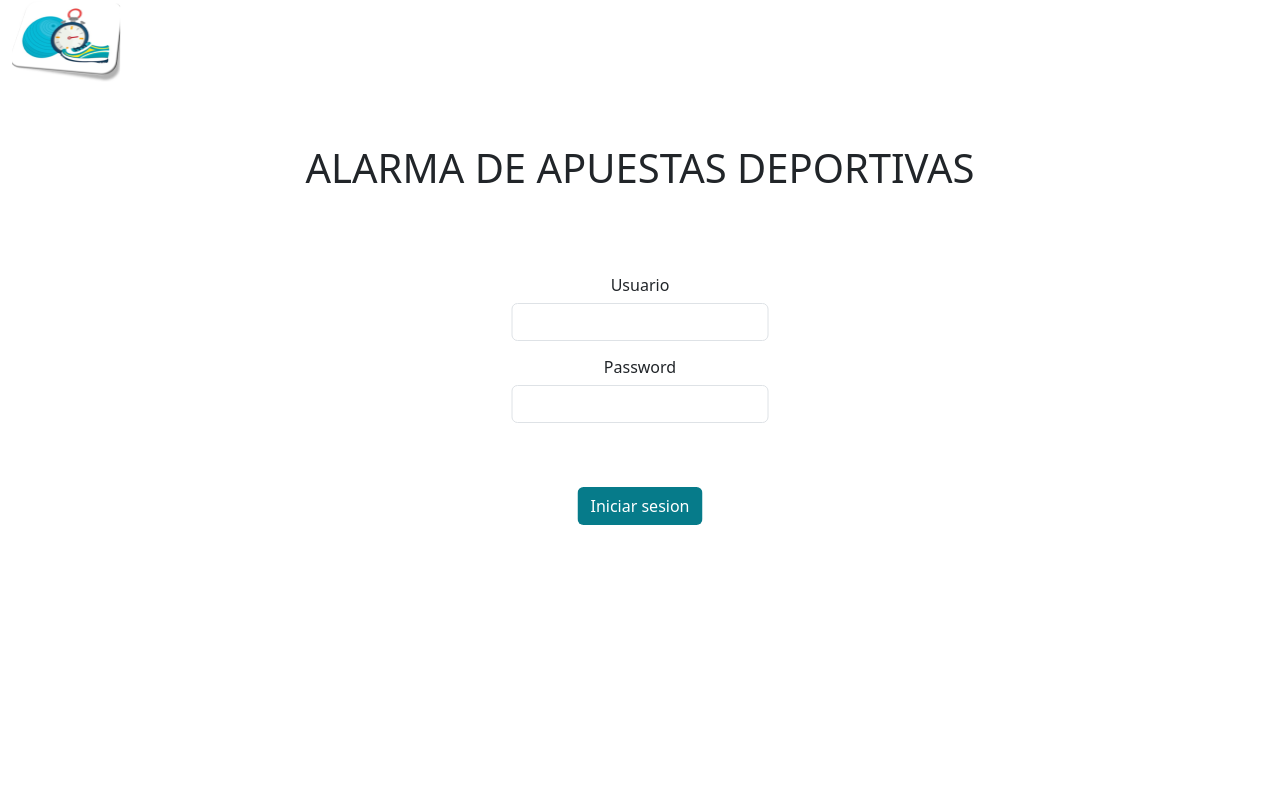
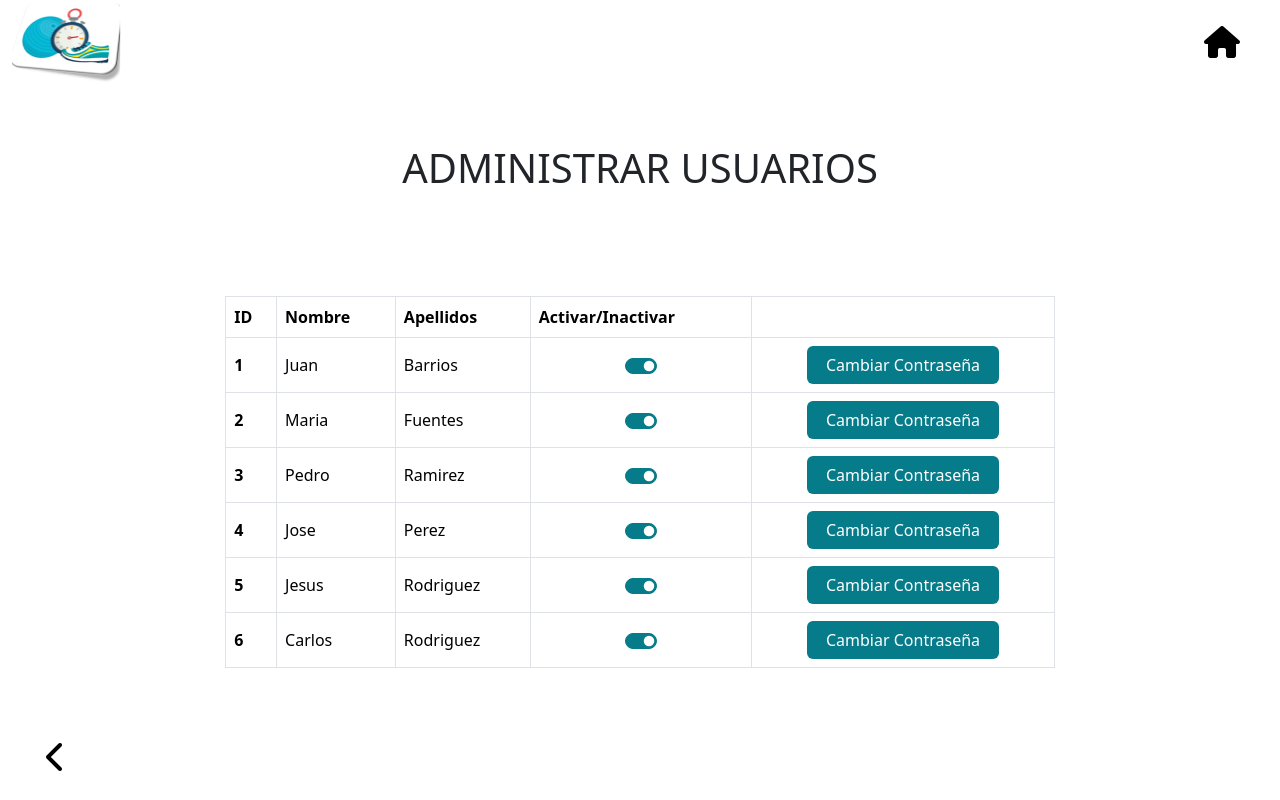
Before and after one commit to IngSneyderAmado/ProyectoFinalUXWeb, an Angular app: page /usuarios in a window 1280 px wide. Before the commit this address led to /. Built offline with nearby package versions, Linux system fonts and the light colour scheme.

Commit message:
se creea pantalla de usuarios

```diff
--- a/src/app/app-routing.module.ts
+++ b/src/app/app-routing.module.ts
@@ -2,10 +2,12 @@ import { NgModule } from '@angular/core';
 import { RouterModule, Routes } from '@angular/router';
 import { IniciosesionComponent } from './components/iniciosesion/iniciosesion.component';
 import { HomeComponent } from './components/home/home.component';
+import { UsuariosComponent } from './components/usuarios/usuarios.component';
 
 const routes: Routes = [
   { path: '', component:  IniciosesionComponent},
   { path: 'home', component:  HomeComponent},
+  { path:'usuarios', component: UsuariosComponent},
   { path: '**', redirectTo: '' }
 ];
 
--- a/src/app/app.module.ts
+++ b/src/app/app.module.ts
@@ -5,12 +5,14 @@ import { AppRoutingModule } from './app-routing.module';
 import { AppComponent } from './app.component';
 import { IniciosesionComponent } from './components/iniciosesion/iniciosesion.component';
 import { HomeComponent } from './components/home/home.component';
+import { UsuariosComponent } from './components/usuarios/usuarios.component';
 
 @NgModule({
   declarations: [
     AppComponent,
     IniciosesionComponent,
-    HomeComponent
+    HomeComponent,
+    UsuariosComponent
   ],
   imports: [
     BrowserModule,
--- /dev/null
+++ b/src/app/components/usuarios/usuarios.component.css
@@ -0,0 +1,50 @@
+.boton{
+  background-color: #067B8A;
+  color: white;
+  width: 12rem;
+  font-size: 1rem;
+}
+.mt-5{
+  margin-top: 9rem !important;
+}
+
+
+.homeico {
+  position: fixed;
+  top: 20px;
+  right: 20px;
+  padding: 10px 20px;
+  border: none;
+  border-radius: 5px;
+  cursor: pointer;
+  background-color: white;
+}
+
+
+.pie{
+  position: fixed;
+  bottom: 20px;
+  left: 20px;
+  padding: 10px 20px;
+  color: white;
+  border: none;
+  border-radius: 5px;
+  cursor: pointer;
+}
+
+.arrow {
+background-color: white;
+border: none;
+}
+
+.switch {
+  text-align: center;
+  display: flex;
+  justify-content: center; /* Centra horizontalmente el contenido */
+  align-items: center;
+}
+
+.form-check-input:checked {
+  background-color: #067B8A;
+  border-color: #067B8A;
+}
--- /dev/null
+++ b/src/app/components/usuarios/usuarios.component.html
@@ -0,0 +1,189 @@
+<div class="container-fluid">
+  <div class="row">
+    <div class="col">
+      <a routerLink="/home">
+        <img
+          src="../../../assets/images/logohome.png"
+          width="109.08"
+          height="85"
+        />
+      </a>
+    </div>
+    <div class="col-auto mt-5">
+      <h1>ADMINISTRAR USUARIOS</h1>
+    </div>
+    <div class="col">
+      <button class="homeico" (click)="volverhome()">
+        <i class="fa-sharp fa-solid fa-house fa-2xl"></i>
+      </button>
+    </div>
+  </div>
+  <div class="row" style="margin-top: 6rem">
+    <div class="col"></div>
+    <div class="col-8 col-md-8 col-sm-8 justify-content-md-center">
+      <div class="table-responsive">
+        <table class="table table-bordered align-middle">
+          <thead>
+            <tr>
+              <th scope="col">ID</th>
+              <th scope="col">Nombre</th>
+              <th scope="col">Apellidos</th>
+              <th scope="col">Activar/Inactivar</th>
+              <th scope="col"></th>
+            </tr>
+          </thead>
+          <tbody>
+            <tr>
+              <th scope="row">1</th>
+              <td>Juan</td>
+              <td>Barrios</td>
+              <td class="justify-content-center">
+                <div class="form-check form-switch switch ">
+                  <input
+                    class="form-check-input"
+                    type="checkbox"
+                    role="switch"
+                    id="flexSwitchCheckChecked"
+                    checked
+                  />
+                </div>
+              </td>
+              <td>
+                <div class="switch">
+                  <button type="submit" class="btn boton">
+                    Cambiar Contraseña
+                  </button>
+                </div>
+              </td>
+            </tr>
+            <tr>
+              <th scope="row">2</th>
+              <td>Maria</td>
+              <td>Fuentes</td>
+              <td class="justify-content-center">
+                <div class="form-check form-switch switch ">
+                  <input
+                    class="form-check-input"
+                    type="checkbox"
+                    role="switch"
+                    id="flexSwitchCheckChecked"
+                    checked
+                  />
+                </div>
+              </td>
+              <td>
+                <div class="switch">
+                  <button type="submit" class="btn boton">
+                    Cambiar Contraseña
+                  </button>
+                </div>
+              </td>
+            </tr>
+            <tr>
+              <th scope="row">3</th>
+              <td>Pedro</td>
+              <td>Ramirez</td>
+              <td class="justify-content-center">
+                <div class="form-check form-switch switch ">
+                  <input
+                    class="form-check-input"
+                    type="checkbox"
+                    role="switch"
+                    id="flexSwitchCheckChecked"
+                    checked
+                  />
+                </div>
+              </td>
+              <td>
+                <div class="switch">
+                  <button type="submit" class="btn boton">
+                    Cambiar Contraseña
+                  </button>
+                </div>
+              </td>
+            </tr>
+            <tr>
+              <th scope="row">4</th>
+              <td>Jose</td>
+              <td>Perez</td>
+              <td class="justify-content-center">
+                <div class="form-check form-switch switch ">
+                  <input
+                    class="form-check-input"
+                    type="checkbox"
+                    role="switch"
+                    id="flexSwitchCheckChecked"
+                    checked
+                  />
+                </div>
+              </td>
+              <td>
+                <div class="switch">
+                  <button type="submit" class="btn boton">
+                    Cambiar Contraseña
+                  </button>
+                </div>
+              </td>
+            </tr>
+            <tr>
+              <th scope="row">5</th>
+              <td>Jesus</td>
+              <td>Rodriguez</td>
+              <td class="justify-content-center">
+                <div class="form-check form-switch switch ">
+                  <input
+                    class="form-check-input"
+                    type="checkbox"
+                    role="switch"
+                    id="flexSwitchCheckChecked"
+                    checked
+                  />
+                </div>
+              </td>
+              <td>
+                <div class="switch">
+                  <button type="submit" class="btn boton">
+                    Cambiar Contraseña
+                  </button>
+                </div>
+              </td>
+            </tr>
+            <tr>
+              <th scope="row">6</th>
+              <td>Carlos</td>
+              <td>Rodriguez</td>
+              <td class="justify-content-center">
+                <div class="form-check form-switch switch ">
+                  <input
+                    class="form-check-input"
+                    type="checkbox"
+                    role="switch"
+                    id="flexSwitchCheckChecked"
+                    checked
+                  />
+                </div>
+              </td>
+              <td>
+                <div class="switch">
+                  <button type="submit" class="btn boton">
+                    Cambiar Contraseña
+                  </button>
+                </div>
+              </td>
+            </tr>
+          </tbody>
+        </table>
+      </div>
+    </div>
+    <div class="col"></div>
+  </div>
+</div>
+<footer>
+  <div>
+    <div class="pie">
+      <button class="arrow" (click)="volverhome()">
+        <i class="fa-solid fa-chevron-left fa-2xl" style="color: #000000"></i>
+      </button>
+    </div>
+  </div>
+</footer>
--- /dev/null
+++ b/src/app/components/usuarios/usuarios.component.ts
@@ -0,0 +1,17 @@
+import { Component ,OnInit  } from '@angular/core';
+import { Router } from '@angular/router';
+
+@Component({
+  selector: 'app-usuarios',
+  templateUrl: './usuarios.component.html',
+  styleUrls: ['./usuarios.component.css']
+})
+export class UsuariosComponent  implements OnInit {
+  constructor(private router: Router) { }
+
+  ngOnInit(): void {
+  }
+  volverhome(){
+    this.router.navigate(['/home']);
+  }
+}
--- a/src/index.html
+++ b/src/index.html
@@ -6,6 +6,7 @@
   <base href="/">
   <meta name="viewport" content="width=device-width, initial-scale=1">
   <link rel="icon" type="image/x-icon" href="favicon.ico">
+  <script src="https://kit.fontawesome.com/06f8d6c8cc.js" crossorigin="anonymous"></script>
 </head>
 <body>
   <app-root></app-root>
```
Also changed, not shown: 1 other file (tests, documents, lock files or other folders).
